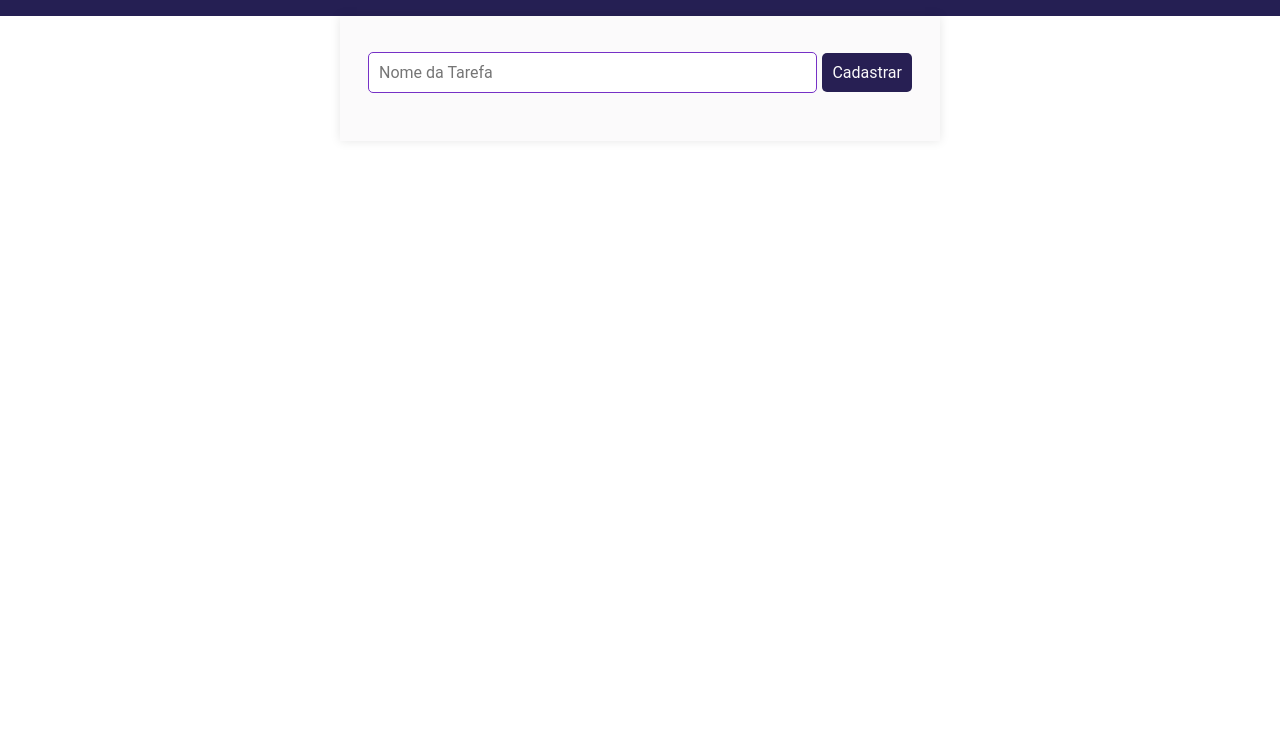
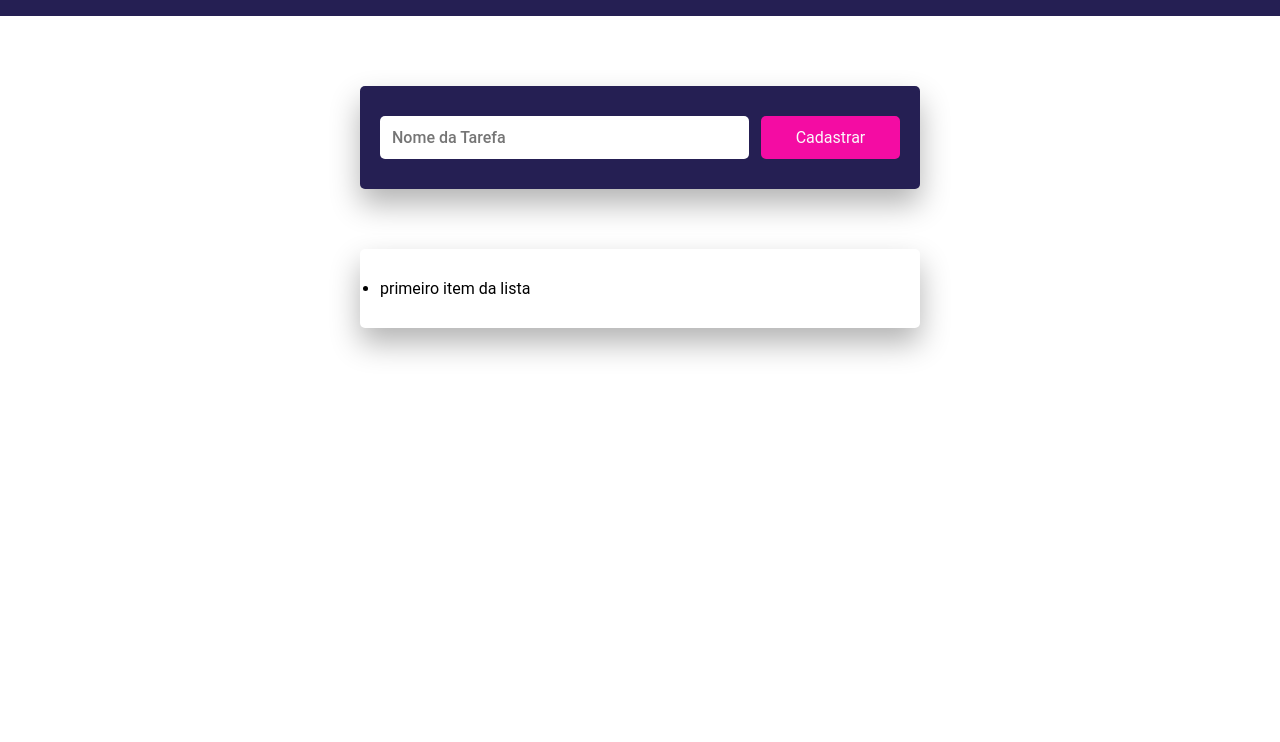
Before and after one commit to asousaadev/exercicio_jquery, a plain HTML site: page index.html in a window 1280 px wide. Shown: the part 58-800 px from the top of the page. Drawn offline with Linux system fonts and the light colour scheme.

Commit message:
Correção css (.container + form)

```diff
--- a/index.html
+++ b/index.html
@@ -8,12 +8,14 @@ uma lista ordenada ou não.
 
 <!DOCTYPE html>
 <html lang="pt-br">
+
 <head>
     <meta charset="UTF-8">
     <meta name="viewport" content="width=device-width, initial-scale=1.0">
     <title>Lista de tarefas</title>
     <link rel="stylesheet" href="main.css">
 </head>
+
 <body>
     <header>
         <h1>EBAC - Lista de Tarefas</h1>
@@ -23,7 +25,15 @@ uma lista ordenada ou não.
             <input type="text" id="tarefa" required placeholder="Nome da Tarefa" />
             <button type="submit">Cadastrar</button>
         </form>
+        <div class="lista-tarefa">
+            <ul>
+                <li>primeiro item da lista</li>
+            </ul>
+        </div>
     </div>
 
+
+    <script src="main.js"></script>
 </body>
+
 </html>
--- a/main.css
+++ b/main.css
@@ -14,51 +14,70 @@
     color: #462785;
     color: #271f53;
     color: #251f53;
+    color: #F40CA3;
 }
 
 header {
+    background: linear-gradient(90deg,
+            rgba(162, 34, 230, 1)0%,
+            rgba(113, 49, 198, 1)100%);
     display: flex;
-    background-color: #462785;
+    align-items: center;
+    justify-content: center;
     padding: 16px 0;
     font-size: 0.7rem;
     color: #fbfafb;
     border-bottom: 16px solid #251f53;
-    justify-content: center;
     text-transform: uppercase;
-    text-align: center;
 }
 
 .container {
-    max-width: 600px;
-    margin: 0 auto;
-    background-color: #fbfafb;
-    padding: 20px;
-    box-shadow: 0 0 10px rgba(0, 0, 0, 0.1);
+    max-width: 50%;
+    display: block;
+    align-items: center;
+    justify-content:center;
+    margin: 40px auto;
+    padding: 30px 40px;
+    width: 100%;
 }
 
 form {
-    max-width: 600px;
+    background-color: #251f53;
+    padding: 30px 20px;
+    border-radius: 5px;
     display: flex;
-    padding: 16px 8px 8px;
-    align-items: center;
-    margin-bottom: 20px;
+    box-shadow: 0 15px 30px rgba(0, 0, 0, 0.3);
 }
 
-input[type="text"] {
-    width: 100%;
-    padding: 10px;
-    border: 1px solid #7631c6;
+input {
+    flex: 3;
+    font-size: 1rem;
+    padding: 12px;
+    border: none;
     border-radius: 5px;
-    font-size: 16px;
-    margin-right: 5px;
+    font-weight: 500;
 }
 
-button[type="submit"] {
-    background-color: #271f53;
+
+button {
+    flex: 1;
+    height: 100%;
+    margin-left: 12px;
+    background-color: #F40CA3;
     color: #fbfafb;
     border: none;
-    padding: 10px;
+    padding: 12px;
     border-radius: 5px;
     cursor: pointer;
-    font-size: 16px;
+    font-size: 1rem;
 }
+
+
+.lista-tarefa{
+background-color: #fff;
+padding: 30px 20px;
+margin-top: 60px;
+border-radius: 5px;
+box-shadow: 0 15px 30px rgba(0, 0, 0, 0.3);
+width: 100%;
+}
```
